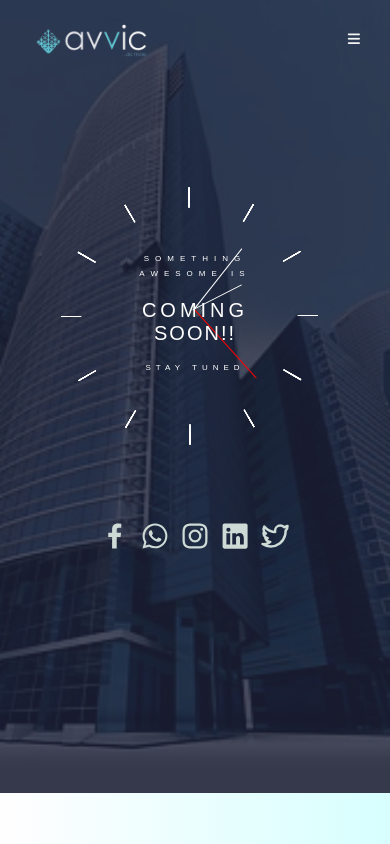
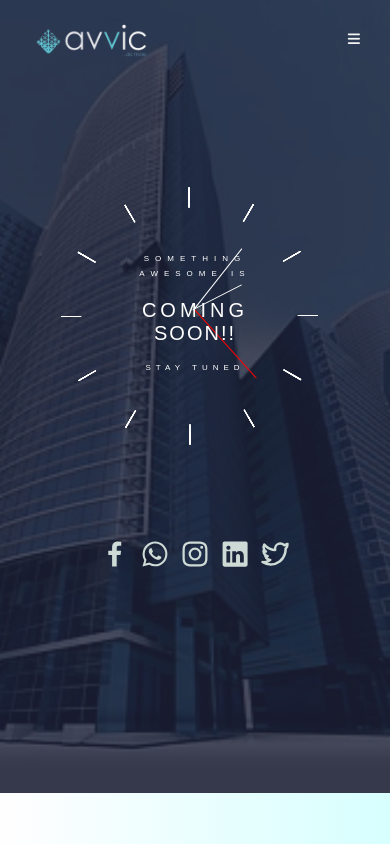
Before and after one commit to Ichie235/AvvicBankComingSoon-page, a React (Create React App) app: page / in a window 390 px wide. Shown: the top 844 px of the page. Built offline with nearby package versions, Linux system fonts and the light colour scheme; a web font is replaced by a local one.

Commit message:
modified css

```diff
--- a/src/page/comingSoon/coming.css
+++ b/src/page/comingSoon/coming.css
@@ -11,7 +11,7 @@
 
 .hero-container {
   width: 100%;
-  height: 102vh;
+  height: 105vh;
   position: relative;
   background-image: url(../../assests/images/avvic-hero-desktop.png);
   background-size: cover;
@@ -163,7 +163,7 @@
   }
 
   .social-mediaIcon-container {
-    margin-top: 34em;
+    margin-top: 35em;
     gap: 0.3em;
     width: 100%;
   }
@@ -229,16 +229,9 @@
     width: 100%;
     height: 94vh;
   }
-  /* .hero-content-container {
-    margin-top: 24.6em;
-    position: absolute;
-    right: 0;
-    left: 0;
-    margin-left: auto;
-    margin-right: auto;
-  } */
+
   .social-mediaIcon-container {
-    margin-top: 37em;
+    margin-top: 38.3em;
   }
 }
 
```
